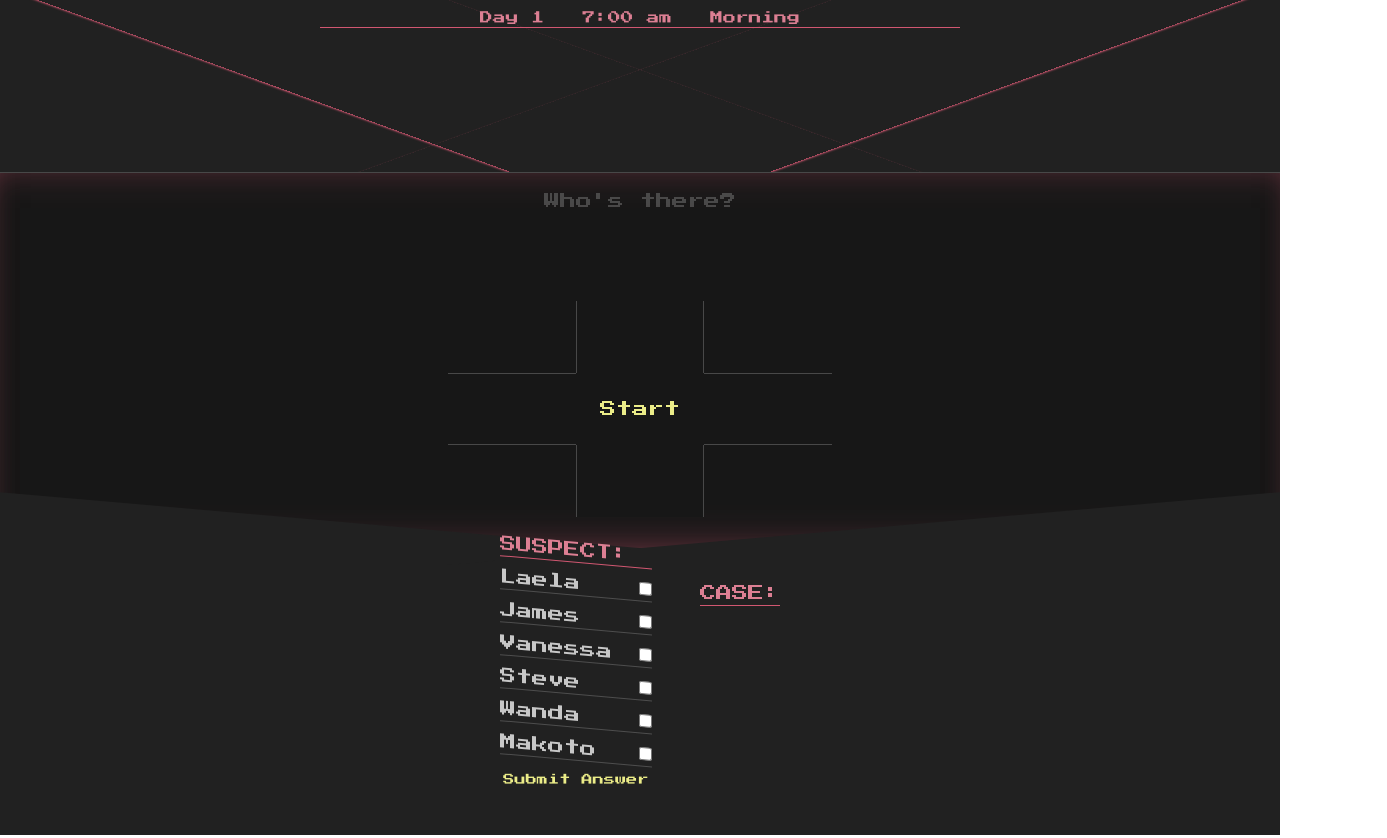
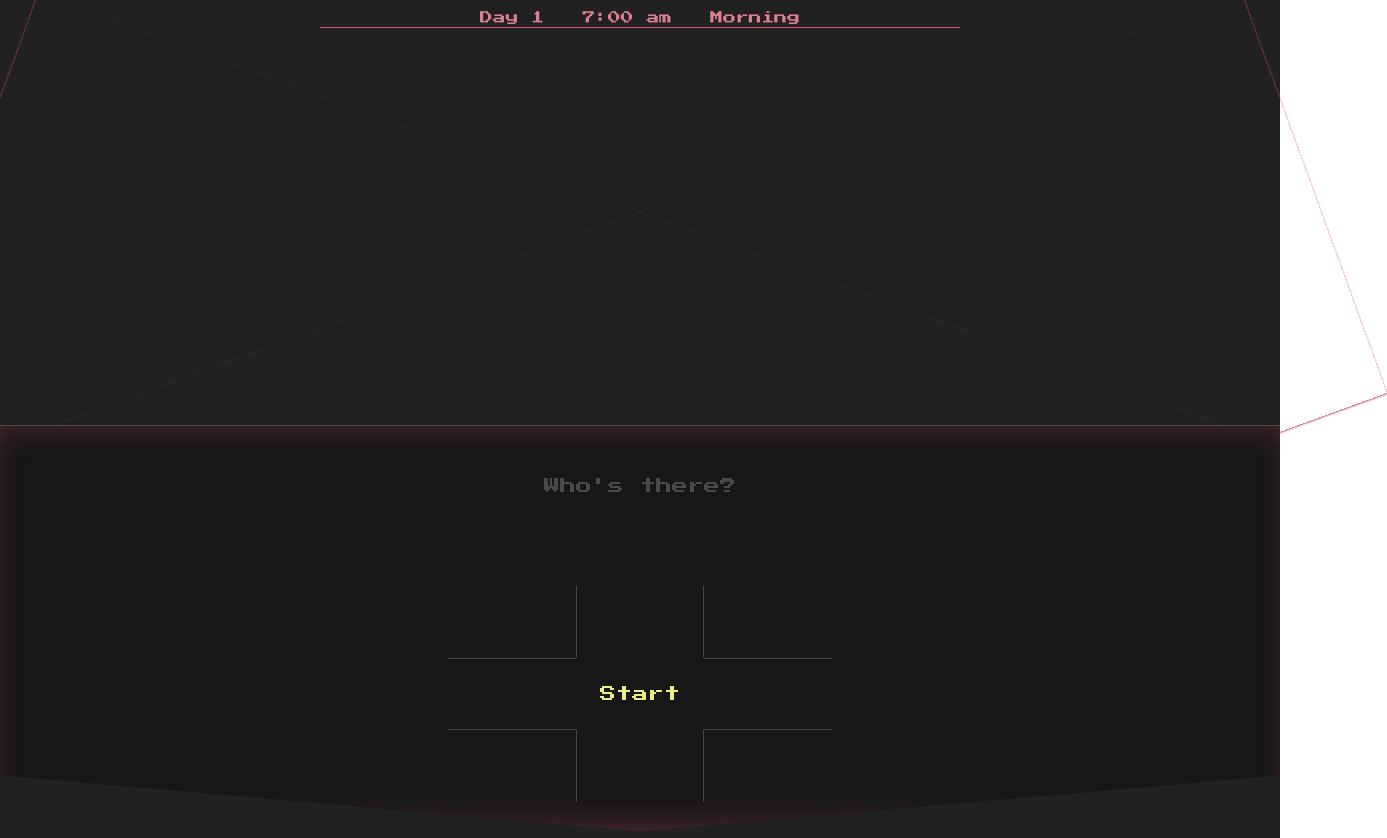
Before and after one commit to NinfarZ/Culprit-Rush-HTML5, a plain HTML site: page index.html in a window 1280 px wide. Shown: the top 838 px of the page, 1387 px wide, since content can reach past the window. Drawn offline with nearby package versions, Linux system fonts and the light colour scheme.

Commit message:
hide investigation display

```diff
--- a/Scripts/player.js
+++ b/Scripts/player.js
@@ -8,6 +8,7 @@ import { hideInvestigationButton } from "./inputProcessor.js";
 
 const caseDetailsList = document.querySelector(".map-control__investigation--case-details-list");
 const caseDetailsDisplay = document.querySelector(".map-control__investigation--case-details");
+const investigationUi = document.querySelector(".map-control__investigation");
 let caseDetailsUpdated = false;
 
 export default class Player extends Character {
@@ -46,7 +47,8 @@ export default class Player extends Character {
             li.innerHTML = detail;
             caseDetailsList.append(li);
         }
-        caseDetailsDisplay.display = "static";
+        investigationUi.style.display = "flex";
+        caseDetailsDisplay.style.display = "flex";
         caseDetailsUpdated = true;
     }
 
--- a/styles.css
+++ b/styles.css
@@ -61,9 +61,9 @@ body {
     font-family: 'Press Start 2P', cursive;
     background-color: var(--neutral-dark-grey);
     color: var(--neutral-light);
-    display: flex;
-    flex-direction: column;
-    justify-content: space-between;
+    display: grid;
+    grid-template-rows: 1fr 1fr 1fr;
+
 
 }
 
@@ -145,7 +145,7 @@ body {
 .display__text {
     position: absolute;
     top: 30%;
-    margin: 0 1rem 0 1rem;
+    padding: 0 1rem 0 1rem;
     font-size: .8rem;
     text-align: start;
 
@@ -180,6 +180,7 @@ body {
 .map-control__directional-pad--continue {
     display: none;
     font-family: var(--font-family);
+
     font-size: 2rem;
     grid-column: 3;
     grid-row: 1;
@@ -215,7 +216,7 @@ body {
         inset 0 -40px 50px -40px var(--primary);
 
     overflow: hidden;
-    margin: 2rem 0 0 0;
+    padding: 2rem 0 0 0;
     background-color: var(--neutral-dark);
 
 }
@@ -289,6 +290,7 @@ body {
     font-family: var(--font-family);
     color: var(--secondary);
     font-size: .65rem;
+
 
 
 }
@@ -372,7 +374,7 @@ body {
 }
 
 .map-control__investigation {
-    display: flex;
+    display: none;
     gap: 3rem;
 
     background-color: var(--neutral-dark-grey);
```
